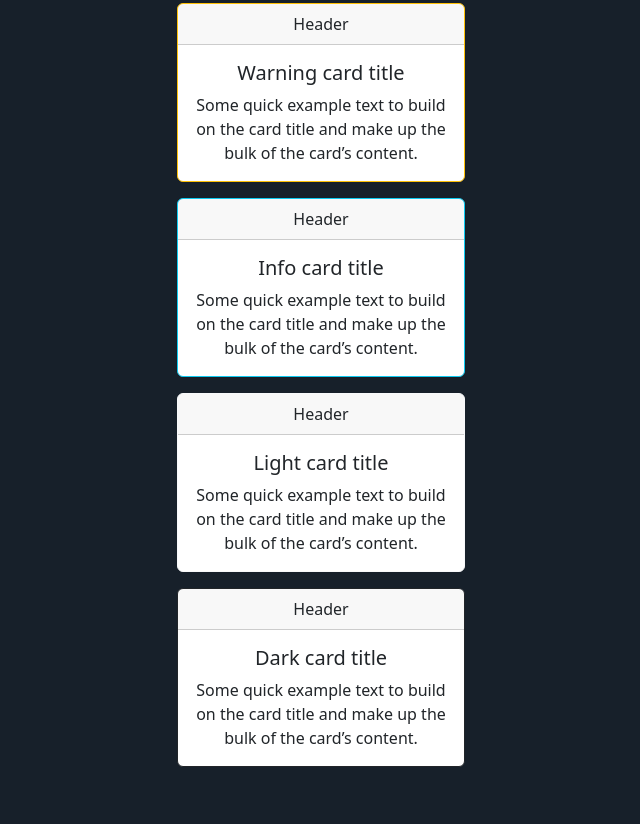
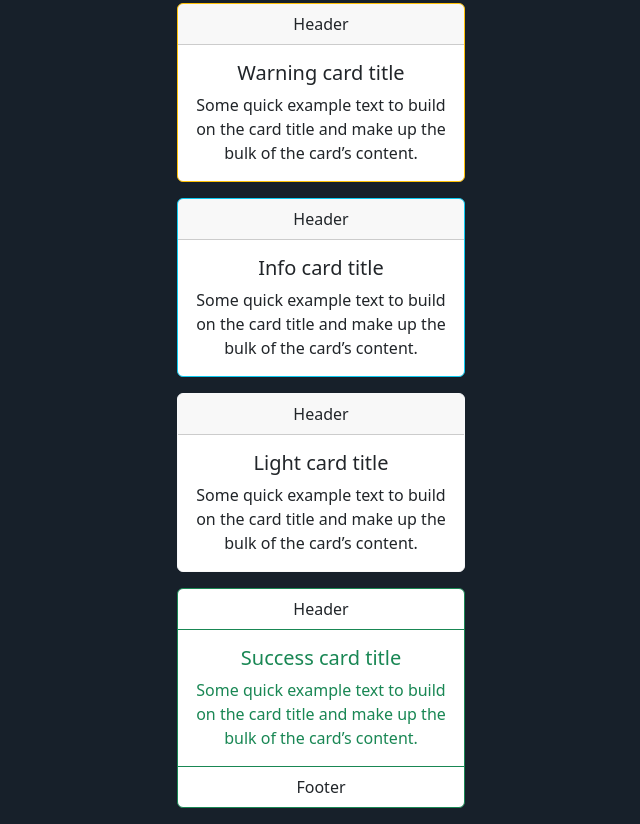
Before and after one commit to apbtcofficial/apbtc, a plain HTML site: page index.html in a window 1280 px wide. Shown: the part 737-1561 px from the top of the page, without its empty margins (319-959 px from the left). Before the commit the page ends 1520 px from the top, so only its background shows below. Drawn offline with nearby package versions, Linux system fonts and the light colour scheme.

Commit message:
Update index.html

```diff
--- a/index.html
+++ b/index.html
@@ -64,12 +64,13 @@ background-color: #17202a
     <p class="card-text">Some quick example text to build on the card title and make up the bulk of the card’s content.</p>
   </div>
 </div>
-<div class="card border-dark mb-3" style="max-width: 18rem;">
-  <div class="card-header">Header</div>
-  <div class="card-body">
-    <h5 class="card-title">Dark card title</h5>
+<div class="card border-success mb-3" style="max-width: 18rem;">
+  <div class="card-header bg-transparent border-success">Header</div>
+  <div class="card-body text-success">
+    <h5 class="card-title">Success card title</h5>
     <p class="card-text">Some quick example text to build on the card title and make up the bulk of the card’s content.</p>
   </div>
+  <div class="card-footer bg-transparent border-success">Footer</div>
 </div>
     </div>
     <script src="https://cdn.jsdelivr.net/npm/bootstrap@5.3.7/dist/js/bootstrap.bundle.min.js" integrity="sha384-ndDqU0Gzau9qJ1lfW4pNLlhNTkCfHzAVBReH9diLvGRem5+R9g2FzA8ZGN954O5Q" crossorigin="anonymous"></script>
```
